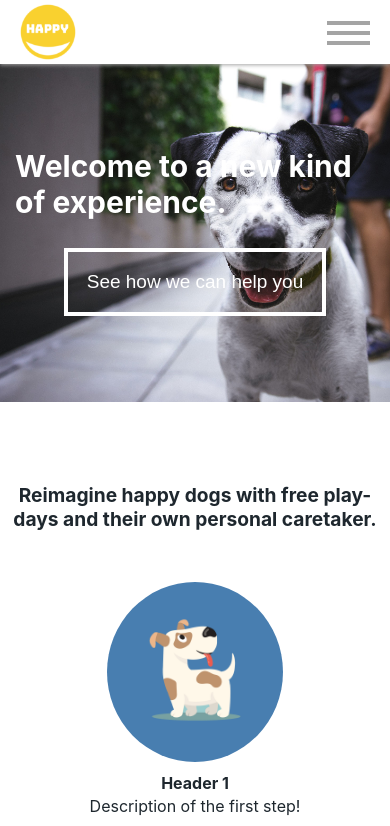
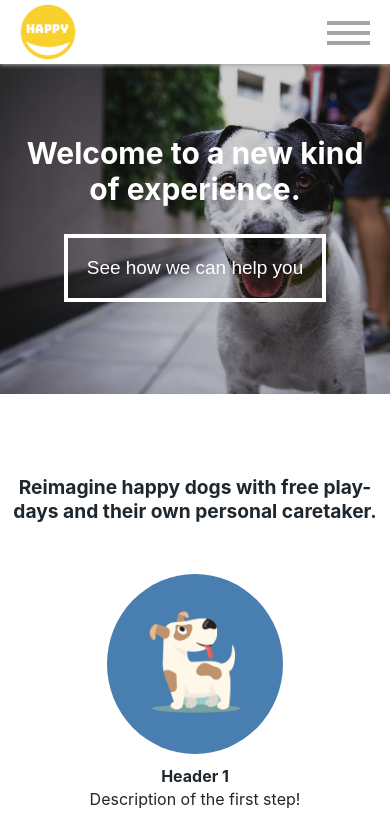
Before and after one commit to andreasaker/generic-startpage, a React (Create React App) app: page / in a window 390 px wide. Shown: the top 826 px of the page. Built offline with nearby package versions, Linux system fonts and the light colour scheme.

Commit message:
Focusheader text aligned and fixed for mobile, background-image opacity lowered

```diff
--- a/src/components/focusheader.js
+++ b/src/components/focusheader.js
@@ -6,7 +6,8 @@ import media from "./media";
 import Wrapper from "./wrapper";
 
 const StyledWrapper = styled(Wrapper)`
-  margin: 4em 0 0 0;
+  margin: 64px 0 0 0;
+  background-color: #000000;
   ${media.desktop`
   margin: 0;
   `}
@@ -14,10 +15,11 @@ const StyledWrapper = styled(Wrapper)`
 
 const H1 = styled.h1`
   font-size: 30px;
+  text-align: center;
   color: white;
-  padding: 0.5em;
-  margin: 0 0 25% 0;
+  padding: 0 16px 30% 16px;
   position: absolute;
+  z-index: 1;
   ${media.desktop`
   font-size: 55px;
   margin: 0 0 1em 0;
@@ -26,23 +28,26 @@ const H1 = styled.h1`
 
 const HeaderButton = styled(Button)`
   position: absolute;
-  margin: 25% 0 0 0;
+  margin-top: 20%;
   border-width: 4px;
+  z-index: 1;
   ${media.desktop`
   margin: 9em 0 0 0;
   `}
 `;
 
 const Image = styled.img`
-  max-height: 40vh;
+  max-height: 330px;
   height: 100%;
   width: auto;
+  opacity: 0.8;
   ${media.tablet`
   max-height: none;
     `}
   ${media.desktop`
     height: auto;
     width: 100%;
+    opacity: 0.9;
     `}
 `;
 
```
